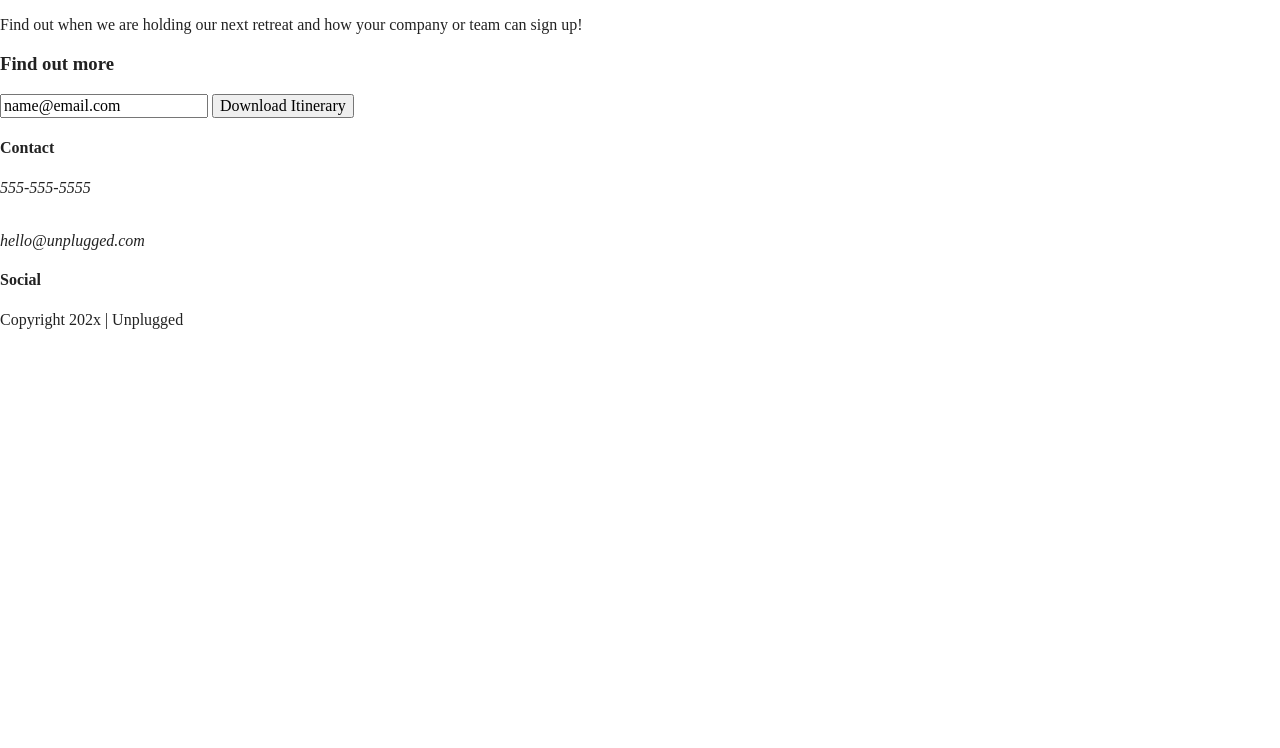
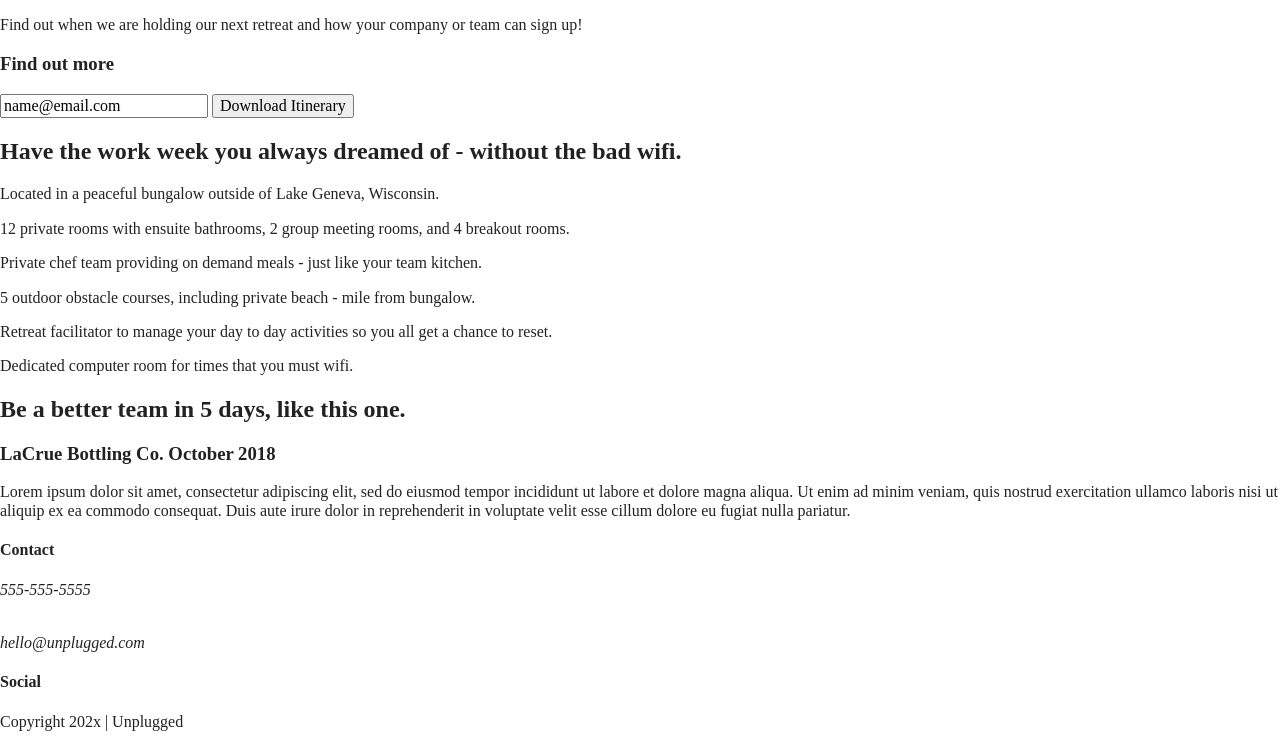
Before and after one commit to shaylapierrard/Unplugged, a website built with Parcel: page index.html in a window 1280 px wide. Shown: the part 176-924 px from the top of the page. Before the commit the page ends 800 px from the top, so only its background shows below. Built offline with nearby package versions, Linux system fonts and the light colour scheme.

Commit message:
Bottom Half Finished

```diff
--- a/index.html
+++ b/index.html
@@ -60,6 +60,64 @@
   </div>
 </aside>
 
+<section class="features">
+  <div class="content-wrapper">
+   <h2>Have the work week you always dreamed of - without the bad wifi.</h2>
+<div class="features-items">
+  <article>
+    <p class="fontawesome-icons"></p>
+    <p class="feature-items-description">
+      Located in a peaceful bungalow outside of Lake Geneva, Wisconsin.
+    </p>
+  </article>
+  <article>
+    <p class="fontawesome-icons"></p>
+    <p class="feature-items-description">
+      12 private rooms with ensuite bathrooms, 2 group meeting rooms, and 4 breakout rooms.
+    </p>
+  </article>
+   <article>
+    <p class="fontawesome-icons"></p>
+    <p class="feature-items-description">
+      Private chef team providing on demand meals - just like your team kitchen.
+    </p>
+  </article>
+  <article>
+    <p class="fontawesome-icons"></p>
+    <p class="feature-items-description">
+      5 outdoor obstacle courses, including private beach - mile from bungalow.
+    </p>
+  </article>
+  <article>
+    <p class="fontawesome-icons"></p>
+    <p class="feature-items-description">
+      Retreat facilitator to manage your day to day activities so you all get a chance to reset.
+    </p>
+  </article>
+  <article>
+    <p class="fontawesome-icons"></p>
+    <p class="feature-items-description">
+      Dedicated computer room for times that you must wifi.
+    </p>
+  </article>
+</div>
+  </div>
+</section>
+
+<section class="reviews">
+  <div class="content-wrapper">
+    <h2> Be a better team in 5 days, like this one. </h2>
+<article>
+  <div>
+  <h3> LaCrue Bottling Co. October 2018 </h3>
+  <p>Lorem ipsum dolor sit amet, consectetur adipiscing elit, sed do eiusmod tempor incididunt ut labore et dolore magna aliqua. Ut enim ad minim veniam, quis nostrud exercitation ullamco laboris nisi ut aliquip ex ea commodo consequat. Duis aute irure dolor in reprehenderit in voluptate velit esse cillum dolore eu fugiat nulla pariatur.
+  </p>
+</div>
+</article>
+</div>
+</section>
+
+
   </main>
 
   <footer>
```
